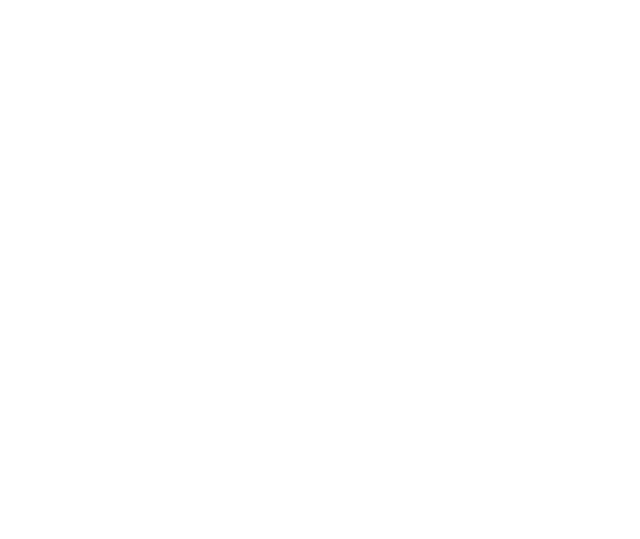
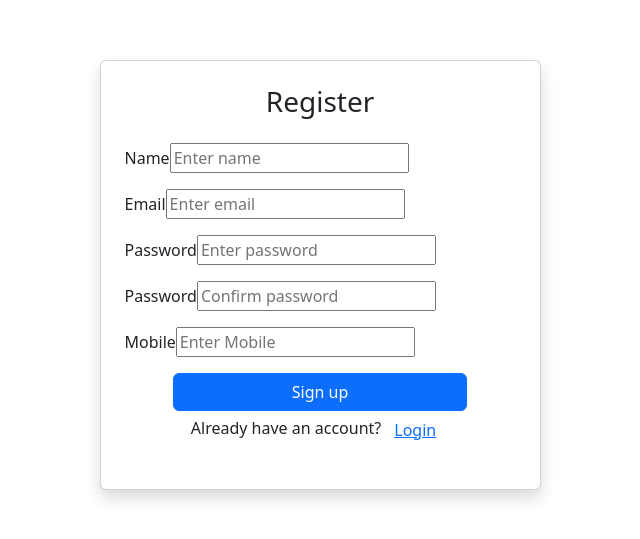
Before and after one commit to CDAC-project-online-book-store/book-store, a React (Vite) app in the folder frontend/: page /signup in a window 1280 px wide. Before the commit this address had no page. Shown: the part 125-664 px from the top of the page, without its empty margins (320-960 px from the left). Built offline with nearby package versions, Linux system fonts and the light colour scheme.

Commit message:
added: routing for login/signup

```diff
--- a/frontend/src/App.jsx
+++ b/frontend/src/App.jsx
@@ -4,10 +4,12 @@ import UserRoutes from './routes/UserRoutes'
 import '../node_modules/bootstrap/dist/css/bootstrap.min.css'
 import BookRoutes from './routes/BookRoutes'
 import PaymentRoutes from './routes/PaymentRoutes'
+import DefaultRoutes from './routes/DefaultRoutes'
 
 function App() {
   return (
     <>
+      <DefaultRoutes/>
       <AdminRoutes />
       <UserRoutes />
       <BookRoutes />
--- /dev/null
+++ b/frontend/src/routes/DefaultRoutes.jsx
@@ -0,0 +1,17 @@
+import React from 'react'
+import {Routes, Route} from "react-router-dom"
+import Login from '../pages/Login'
+import Signup from '../pages/Signup'
+
+function DefaultRoutes() {
+    return (
+        <div>
+            <Routes>
+                <Route path='/login' element={<Login />} />
+                <Route path='/signup' element={<Signup />} />
+            </Routes>
+        </div>
+    )
+}
+
+export default DefaultRoutes
```
